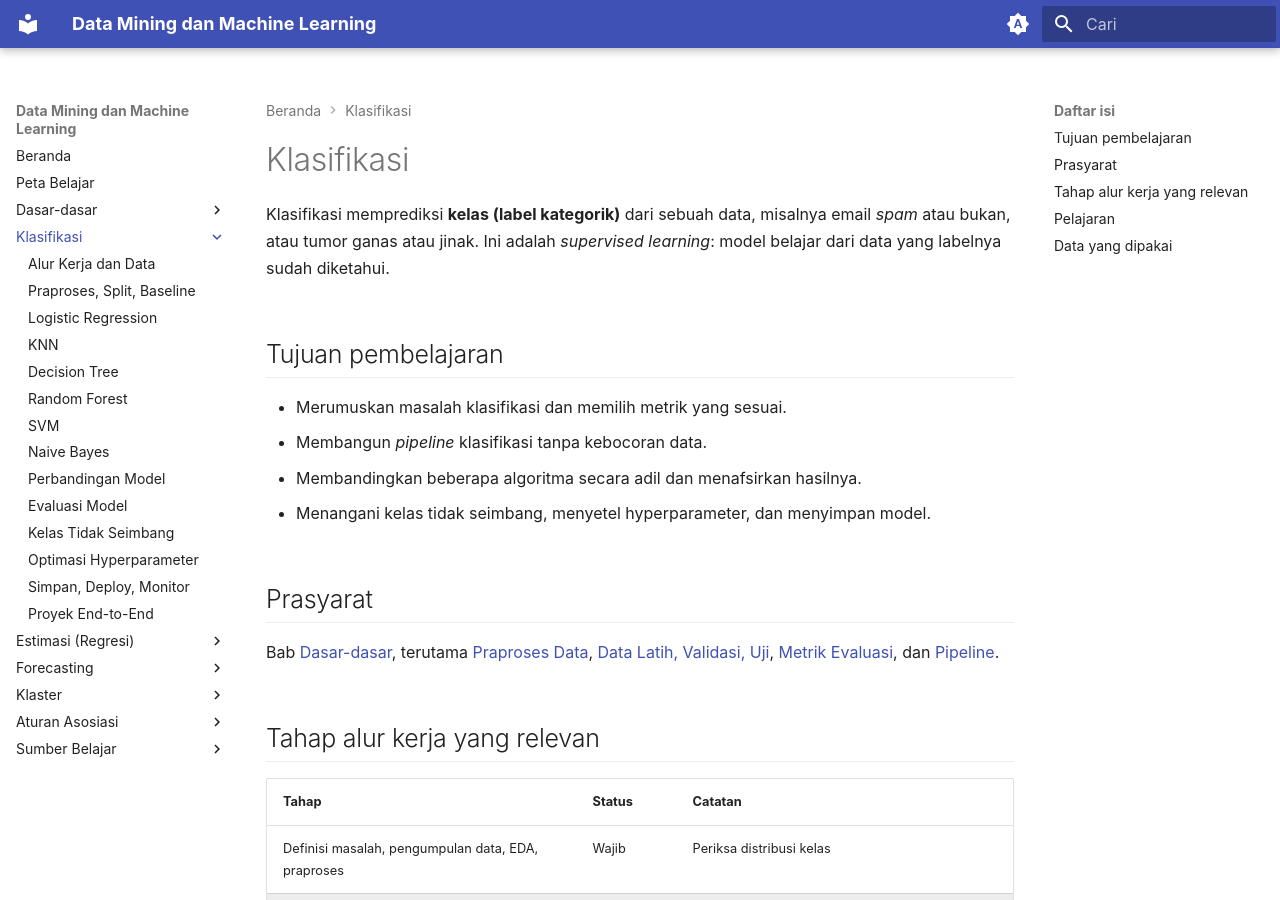
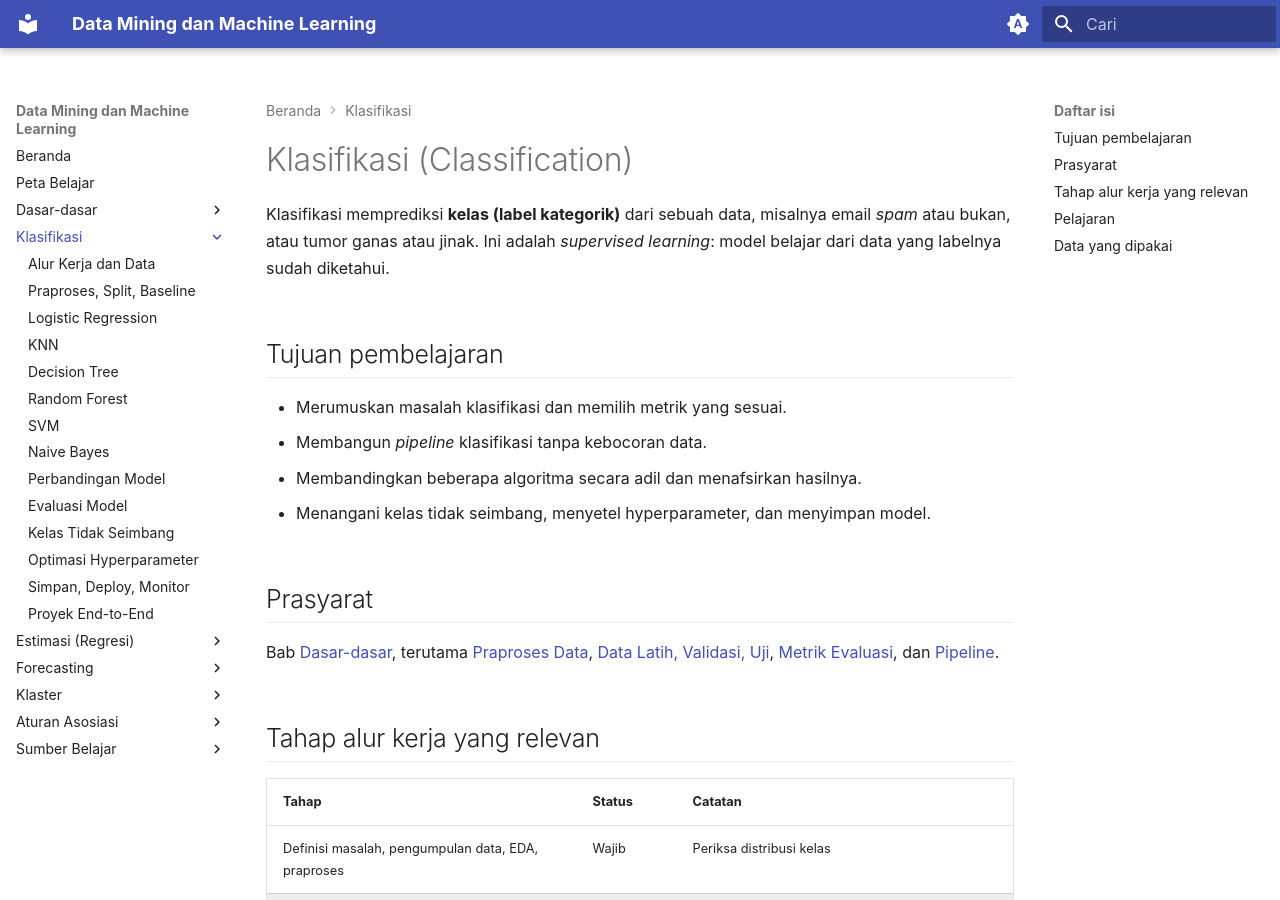
Before and after one commit to TopekoX/MachineLearning-DataMining, an MkDocs documentation site: the page built from docs/classification/index.md, in a window 1280 px wide and 900 px high. Built offline with MkDocs 1.6.1 and Material for MkDocs 9.7.7, drawn with Linux system fonts in a browser that asks for light colours.

Commit message:
Update classification index
Co-Authored-By: Claude Sonnet 5.5 <noreply@anthropic.com>

```diff
--- a/docs/classification/index.md
+++ b/docs/classification/index.md
@@ -1,4 +1,4 @@
-# Klasifikasi
+# Klasifikasi (Classification)
 
 Klasifikasi memprediksi **kelas (label kategorik)** dari sebuah data, misalnya email *spam* atau bukan, atau tumor ganas atau jinak. Ini adalah *supervised learning*: model belajar dari data yang labelnya sudah diketahui.
 
```
